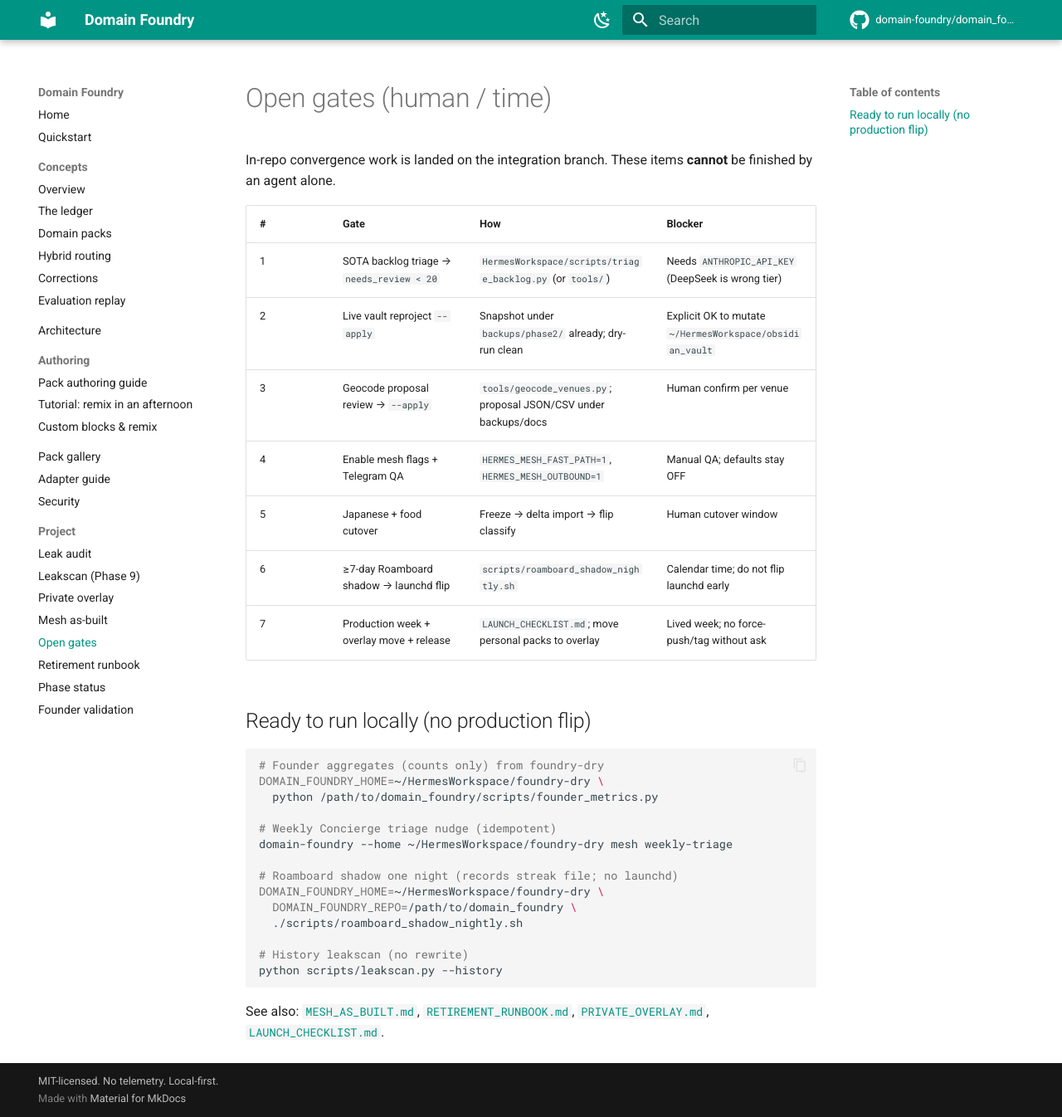
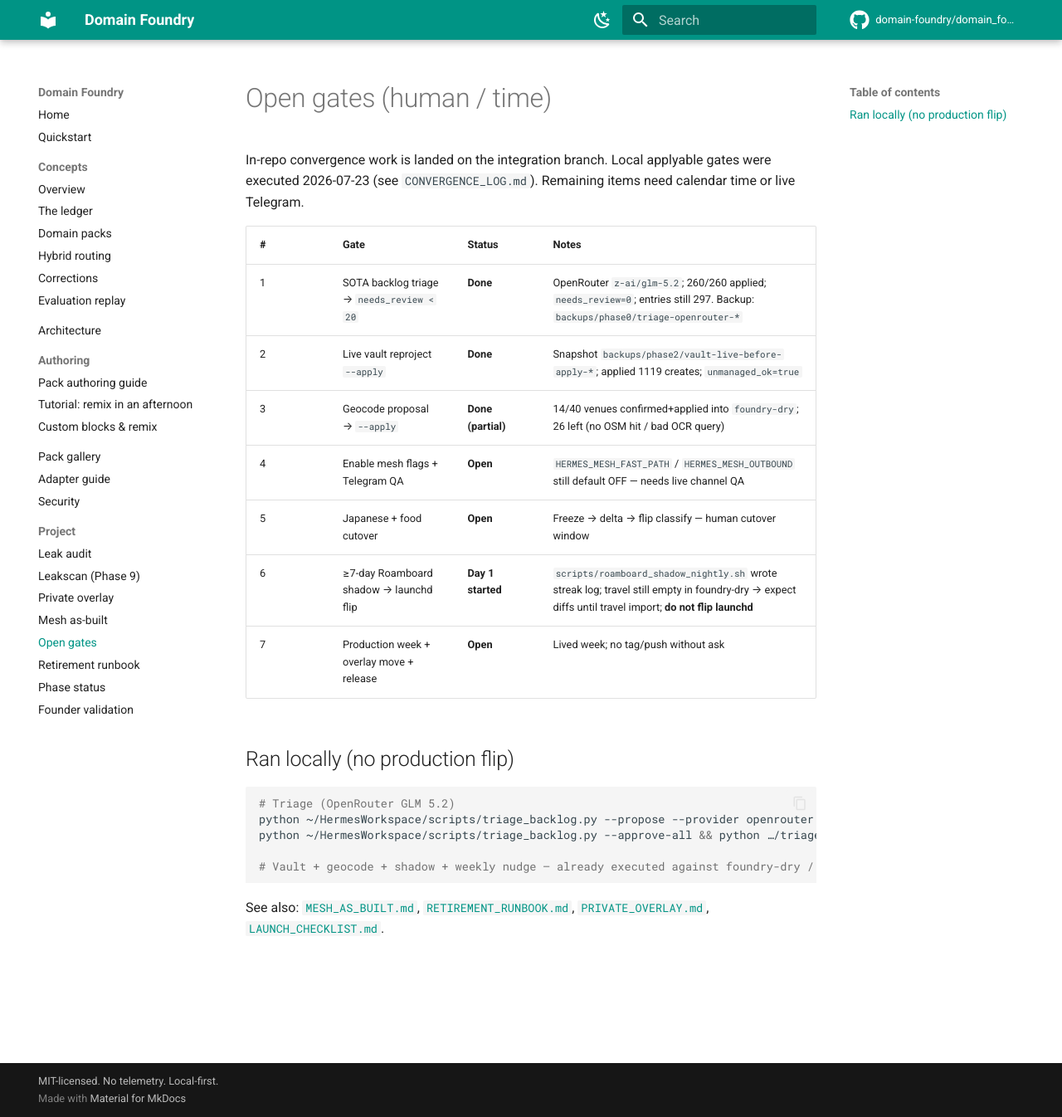
Before and after one commit to finnqiao/domain_foundry, an MkDocs documentation site: the page built from docs/OPEN_GATES.md, in a window 1280 px wide and 1346 px high. Shown: the whole window at 83% size. Built offline with MkDocs 1.6.1 and Material for MkDocs 9.7.7, drawn with Linux system fonts in a browser that asks for light colours; comment, search, counter and statistics services are not loaded.

Commit message:
Update OPEN_GATES after local triage/vault/geocode/shadow runs.
SOTA backlog drained via OpenRouter GLM 5.2; vault + geocode applied;
Roamboard shadow day 1 started. Mesh flags and cutover remain human.

Co-authored-by: Cursor <cursoragent@cursor.com>

````diff
--- a/docs/OPEN_GATES.md
+++ b/docs/OPEN_GATES.md
@@ -1,35 +1,27 @@
 # Open gates (human / time)
 
-In-repo convergence work is landed on the integration branch. These items
-**cannot** be finished by an agent alone.
+In-repo convergence work is landed on the integration branch. Local applyable
+gates were executed 2026-07-23 (see `CONVERGENCE_LOG.md`). Remaining items need
+calendar time or live Telegram.
 
-| # | Gate | How | Blocker |
+| # | Gate | Status | Notes |
 |---|---|---|---|
-| 1 | SOTA backlog triage → `needs_review < 20` | `HermesWorkspace/scripts/triage_backlog.py` (or `tools/`) | Needs `ANTHROPIC_API_KEY` (DeepSeek is wrong tier) |
-| 2 | Live vault reproject `--apply` | Snapshot under `backups/phase2/` already; dry-run clean | Explicit OK to mutate `~/HermesWorkspace/obsidian_vault` |
-| 3 | Geocode proposal review → `--apply` | `tools/geocode_venues.py`; proposal JSON/CSV under backups/docs | Human confirm per venue |
-| 4 | Enable mesh flags + Telegram QA | `HERMES_MESH_FAST_PATH=1`, `HERMES_MESH_OUTBOUND=1` | Manual QA; defaults stay OFF |
-| 5 | Japanese + food cutover | Freeze → delta import → flip classify | Human cutover window |
-| 6 | ≥7-day Roamboard shadow → launchd flip | `scripts/roamboard_shadow_nightly.sh` | Calendar time; do not flip launchd early |
-| 7 | Production week + overlay move + release | `LAUNCH_CHECKLIST.md`; move personal packs to overlay | Lived week; no force-push/tag without ask |
+| 1 | SOTA backlog triage → `needs_review < 20` | **Done** | OpenRouter `z-ai/glm-5.2`; 260/260 applied; `needs_review=0`; entries still 297. Backup: `backups/phase0/triage-openrouter-*` |
+| 2 | Live vault reproject `--apply` | **Done** | Snapshot `backups/phase2/vault-live-before-apply-*`; applied 1119 creates; `unmanaged_ok=true` |
+| 3 | Geocode proposal → `--apply` | **Done (partial)** | 14/40 venues confirmed+applied into `foundry-dry`; 26 left (no OSM hit / bad OCR query) |
+| 4 | Enable mesh flags + Telegram QA | **Open** | `HERMES_MESH_FAST_PATH` / `HERMES_MESH_OUTBOUND` still default OFF — needs live channel QA |
+| 5 | Japanese + food cutover | **Open** | Freeze → delta → flip classify — human cutover window |
+| 6 | ≥7-day Roamboard shadow → launchd flip | **Day 1 started** | `scripts/roamboard_shadow_nightly.sh` wrote streak log; travel still empty in foundry-dry → expect diffs until travel import; **do not flip launchd** |
+| 7 | Production week + overlay move + release | **Open** | Lived week; no tag/push without ask |
 
-## Ready to run locally (no production flip)
+## Ran locally (no production flip)
 
 ```bash
-# Founder aggregates (counts only) from foundry-dry
-DOMAIN_FOUNDRY_HOME=~/HermesWorkspace/foundry-dry \
-  python /path/to/domain_foundry/scripts/founder_metrics.py
+# Triage (OpenRouter GLM 5.2)
+python ~/HermesWorkspace/scripts/triage_backlog.py --propose --provider openrouter --model z-ai/glm-5.2
+python ~/HermesWorkspace/scripts/triage_backlog.py --approve-all && python …/triage_backlog.py --apply
 
-# Weekly Concierge triage nudge (idempotent)
-domain-foundry --home ~/HermesWorkspace/foundry-dry mesh weekly-triage
-
-# Roamboard shadow one night (records streak file; no launchd)
-DOMAIN_FOUNDRY_HOME=~/HermesWorkspace/foundry-dry \
-  DOMAIN_FOUNDRY_REPO=/path/to/domain_foundry \
-  ./scripts/roamboard_shadow_nightly.sh
-
-# History leakscan (no rewrite)
-python scripts/leakscan.py --history
+# Vault + geocode + shadow + weekly nudge — already executed against foundry-dry / live vault
 ```
 
 See also: [`MESH_AS_BUILT.md`](MESH_AS_BUILT.md), [`RETIREMENT_RUNBOOK.md`](RETIREMENT_RUNBOOK.md),
````
